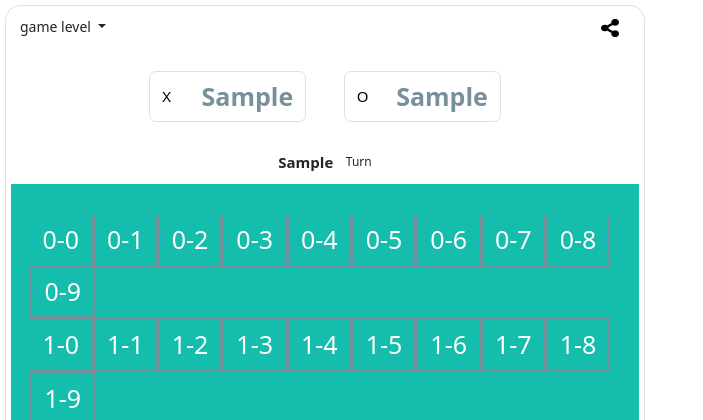
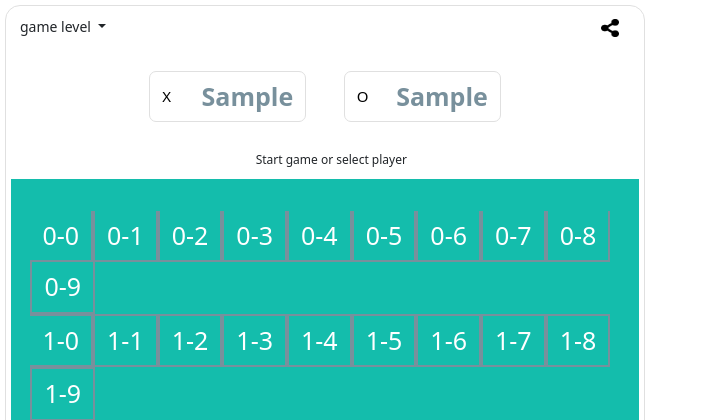
Before and after one commit to viktoriussuwandi/Tic-Tac-Toe-Python-Game-Development, a Flask app: template templates/index.html in a window 1280 px wide. Shown: the top 420 px of the page, without its empty margins (0-703 px from the left). Run offline with Flask 2, Linux system fonts and the light colour scheme; the template is opened without the code that fills it: most values are stand-ins (such as "Sample title", 1, 10 or a date in 2020); some libraries are stand-ins or nearby versions.

Commit message:
update function for game turn

```diff
--- a/main.py
+++ b/main.py
@@ -43,7 +43,6 @@ def game_loop():
   while game.game_start == True and game.game_over == False:
     if game.game_over == True: break
     else: redirect(url_for('home', attr=ATTR))
-
 
 # ----------------------------------------------------------------------------------------
 # Common Routes
--- a/static/js/index.js
+++ b/static/js/index.js
@@ -1,7 +1,8 @@
 // ----------------------------------------------------------------------------
 // Game Data
 // ----------------------------------------------------------------------------
-let GAME_DATA
+let GAME_DATA   = {}
+let GAME_STATUS = 'end'
 
 function get_Flask_Data() {
     let deferredData = new jQuery.Deferred();
@@ -19,10 +20,21 @@ function get_Flask_Data() {
     return deferredData; // contains the passed data
 };
 
-function update_turn() {
-  let checkStart = GAME_DATA["game_start"]
-  let checkOver  = GAME_DATA["game_over"]
-  console.log(`Start : ${checkStart} ; Over : ${checkOver}`)
+function update_game() {
+
+  //1.Get game data & update game status
+  let start = GAME_DATA["game_start"]
+  let over  = GAME_DATA["game_over"]
+  GAME_STATUS = ( start === true && over === false ) ? 'start' : 'end';
+
+  //2.Update Player turn element
+  let player_turn_element = $('.game-turn .player-turn');
+  let text_turn_element   = $('.game-turn .text-turn');
+  if(GAME_STATUS === "start") {
+    player_turn_element.text(GAME_DATA["player_turn"]);
+    text_turn_element.text("Turn");
+  } else { text_turn_element.text("Start game or select player"); }
+
 }
 
 // ----------------------------------------------------------------------------
@@ -43,17 +55,17 @@ $(document).ready(function () {
 
     //3.Get game data, & Change html button value of dropdown as selected,
     //  and make the html button disable
-    let get_game_data = get_Flask_Data();
+    let update_game_data = get_Flask_Data();
     let level_btn     = $(".game-level .level-btn")
     let item_btn      = $(this)
 
-    $.when( get_game_data  ).done( function( data ) {
+    $.when( update_game_data  ).done( function( data ) {
       GAME_DATA = data
-      console.log(`Level : ${GAME_DATA["game_level"]}`)
-      update_turn()
+
       level_btn.text(item_btn.text());
       level_btn.val(item_btn.text());
       level_btn.addClass('disabled');
+      update_game()
     });
 
   });
@@ -79,16 +91,16 @@ $(document).ready(function () {
     request.send();
 
     //3.Get data, & disabled O button
-    let get_game_data = get_Flask_Data();
+    let update_game_data = get_Flask_Data();
     let btnX          = $(this)
     let btnO          = $(".btn-role-O")
 
-    $.when( get_game_data  ).done( function( data ) {
+    $.when( update_game_data  ).done( function( data ) {
       GAME_DATA = data
-      console.log(`Roles : ${JSON.stringify(GAME_DATA["game_roles"])}`)
-      update_turn()
+
       btnX.addClass('disabled-color');
       btnO.addClass('disabled');
+      update_game()
     });
 
   });
@@ -110,16 +122,16 @@ $(document).ready(function () {
     request.send();
 
     //3.Get data, & disabled X button
-    let get_game_data = get_Flask_Data();
+    let update_game_data = get_Flask_Data();
     let btnX          = $(".btn-role-X")
     let btnO          = $(this)
 
-    $.when( get_game_data  ).done( function( data ) {
+    $.when( update_game_data  ).done( function( data ) {
       GAME_DATA = data
-      console.log(`Roles : ${GAME_DATA["game_roles"]}`)
-      update_turn()
+
       btnX.addClass('disabled');
       btnO.addClass('disabled-color');
+      update_game()
     });
 
   });
@@ -143,15 +155,16 @@ $(document).ready(function () {
 
     //3.Get data, change html button value of square cell
     //  make the square cell disable
-    let get_game_data = get_Flask_Data();
+    let update_game_data = get_Flask_Data();
     let btn           = $(this)
 
-    $.when( get_game_data  ).done( function( data ) {
+    $.when( update_game_data  ).done( function( data ) {
       GAME_DATA = data
-      console.log(`Turn : ${GAME_DATA["player_turn"]}`)
-      update_turn()
       btn.addClass('disabled');
+      update_game()
     });
 
   });
 });
+
+update_game()
--- a/templates/game-turn.html
+++ b/templates/game-turn.html
@@ -1,8 +1,4 @@
   <div class="game game-turn">
-    {% if attr['player_turn'] : %}
-      <div class="player-turn">{{ attr['player_turn'] }}</div>
-      <div class="text-turn">Turn</div>
-    {% else %}
-      <div class="text-turn">Start game or select player</div>
-    {% endif %}
+    <div class="player-turn"></div>
+    <div class="text-turn"></div>
   </div>
```
